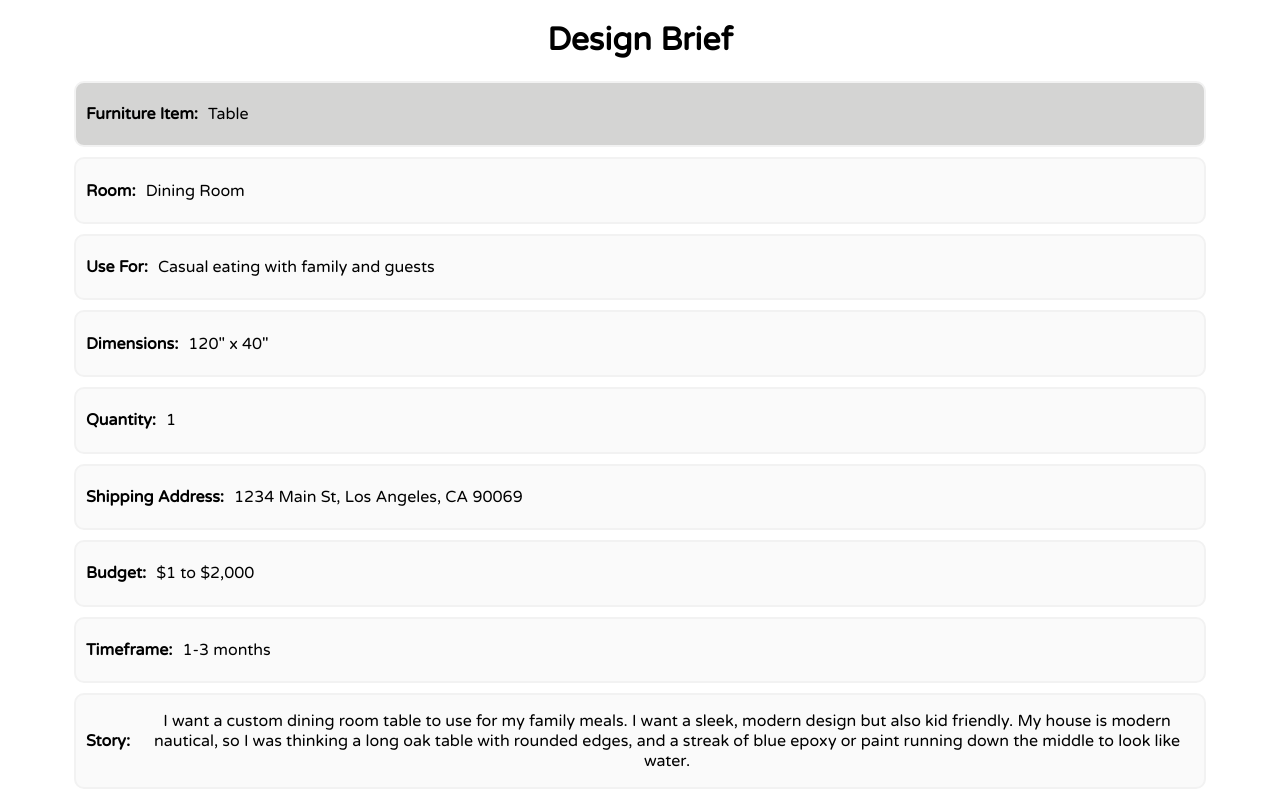
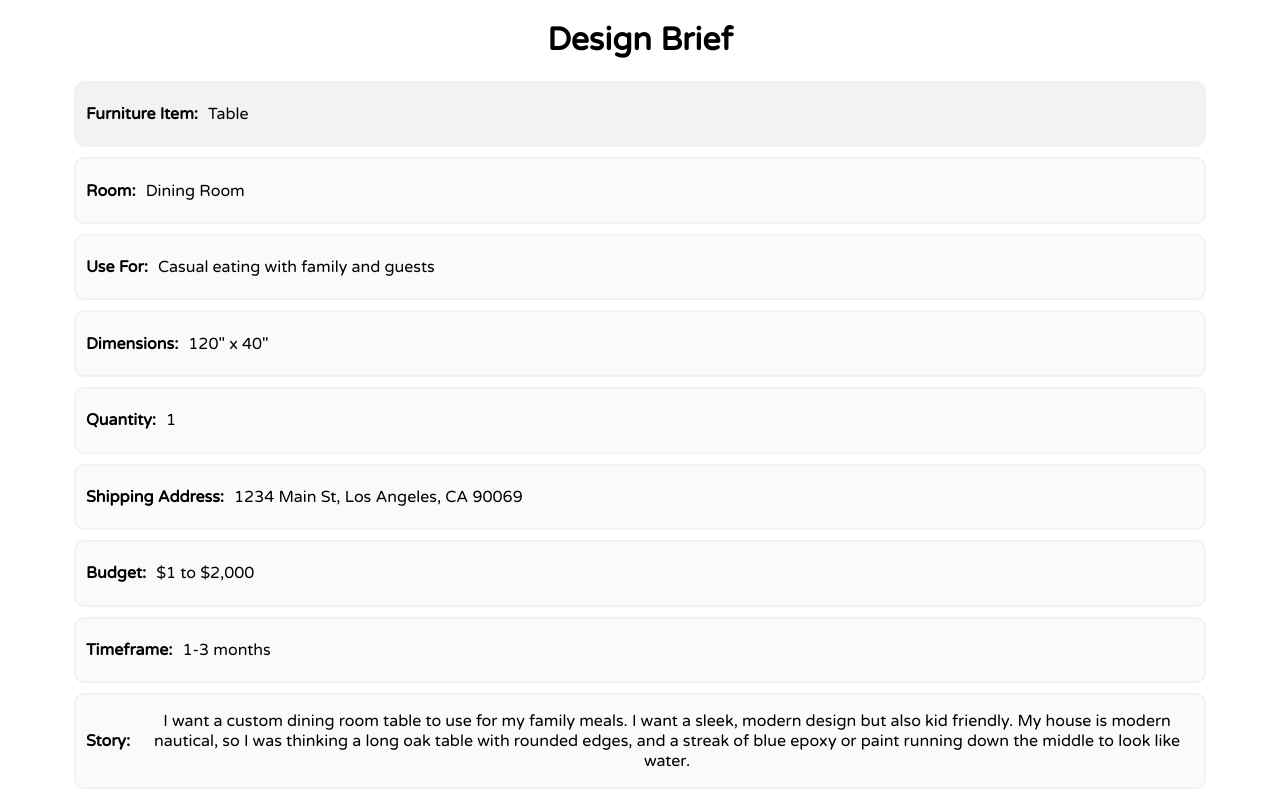
Before and after one commit to hannahbannan/Naya-Hackathon, a React (Create React App) app in the folder naya-hackathon/: page / in a window 1280 px wide. In both pictures the pointer is over the element 640 px from the left and 114 px from the top of the page. Shown: the top 800 px of the page. Built offline with nearby package versions, Linux system fonts and the light colour scheme.

Commit message:
changed grey hover color on brief section

```diff
--- a/naya-hackathon/src/Components/Basics/Basics.css
+++ b/naya-hackathon/src/Components/Basics/Basics.css
@@ -17,7 +17,7 @@
 
 .bubble:hover {
     cursor: pointer;
-    background-color: #d4d4d3;
+    background-color: #f2f2f2;
 }
 
 .bubble p {
```
